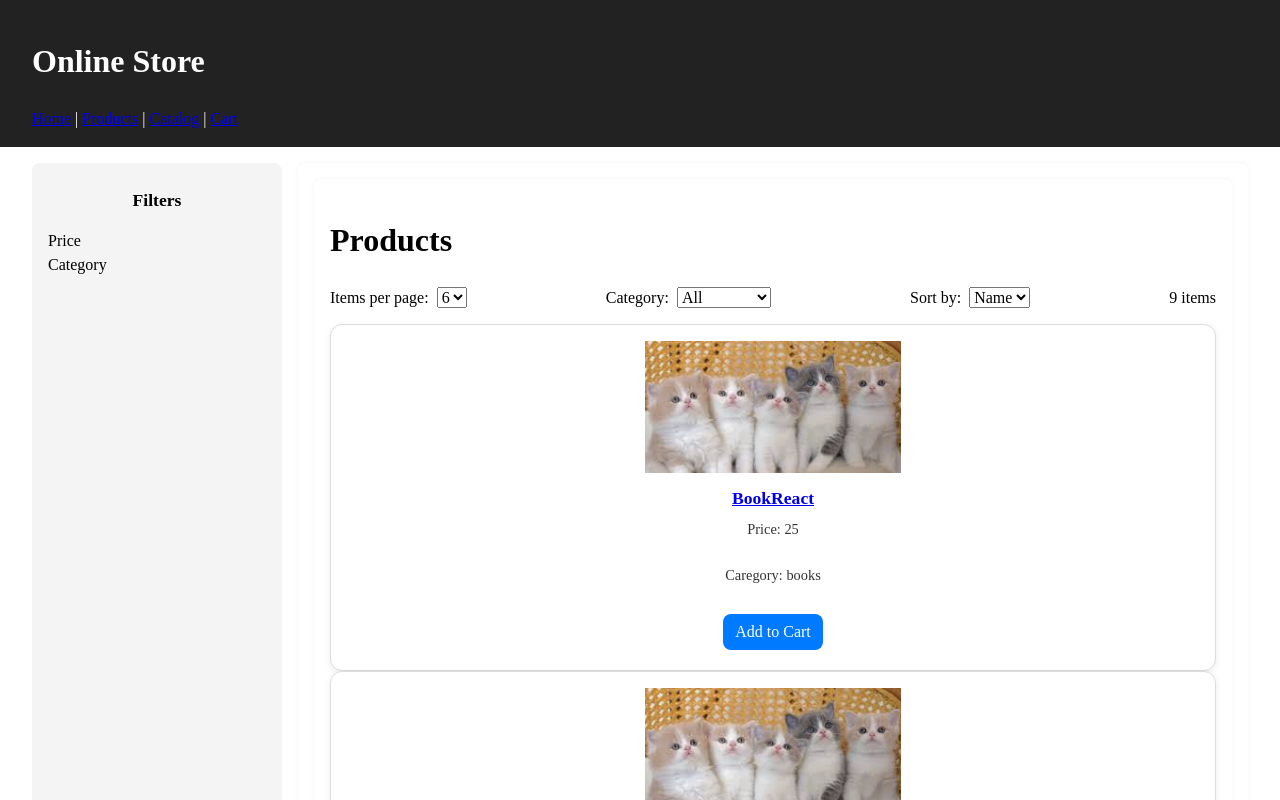
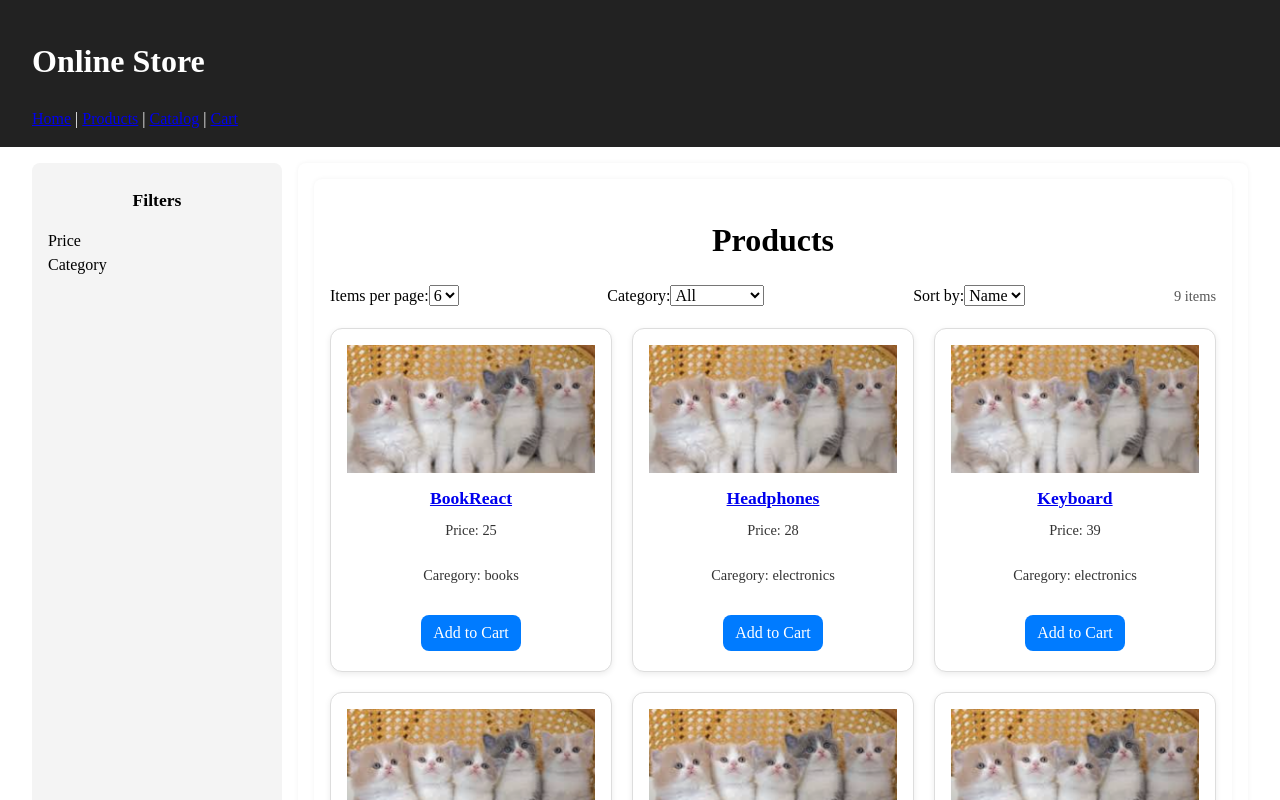
Before and after one commit to iKuzenkov/online-store-react, a React (Vite) app: page /products in a window 1280 px wide. Shown: the top 800 px of the page. Built offline with nearby package versions, Linux system fonts and the light colour scheme.

Commit message:
upd: ProductPage.scss

```diff
--- a/src/pages/ProductsPage/ProductsPage.scss
+++ b/src/pages/ProductsPage/ProductsPage.scss
@@ -1,20 +1,29 @@
 .product-page {
   padding: 20px;
 
+  h1 {
+    margin-bottom: 20px;
+
+    text-align: center;
+  }
+
   &__controls {
     display: flex;
+    flex-wrap: wrap;
     justify-content: space-between;
     align-items: center;
-    margin-bottom: 14px;
+    margin-bottom: 20px;
+    gap: 12px;
+  }
 
-    select {
-      margin-left: 8px;
-    }
+  &__count {
+    font-size: 0.9rem;
+    color: #555;
   }
 }
 
-.product-grid {
+.products-grid {
   display: grid;
   grid-template-columns: repeat(auto-fill, minmax(220px, 1fr));
-  gap: 16px;
+  gap: 20px;
 }
--- a/src/pages/cart/Cart.jsx
+++ /dev/null
@@ -1,46 +0,0 @@
-import React from "react";
-import { useSelector, useDispatch } from "react-redux";
-import {
-  addToCart,
-  removeFromCart,
-  clearCart,
-  decreaseQuantity,
-} from "../../features/cart/CartSlice";
-
-function Cart() {
-  const items = useSelector((state) => state.cart.items);
-  const dispatch = useDispatch();
-
-  if (items.length === 0) {
-    return <h2>Your cart is empty</h2>;
-  }
-
-  return (
-    <>
-      <div>
-        <h2>Cart</h2>
-        <button onClick={() => dispatch(clearCart())}>Clear cart</button>
-        <ul>
-          {items.map((item) => (
-            <li key={item.id}>
-              {item.name} — {item.price}$ × {item.quantity}
-              <button onClick={() => dispatch(decreaseQuantity(item.id))}>
-                -
-              </button>
-              <button onClick={() => dispatch(addToCart(item))}>+</button>
-              <button onClick={() => dispatch(removeFromCart(item.id))}>
-                Remove
-              </button>
-            </li>
-          ))}
-          <h3>
-            Total:{" "}
-            {items.reduce((acc, item) => acc + item.price * item.quantity, 0)}$
-          </h3>
-        </ul>
-      </div>
-    </>
-  );
-}
-
-export default Cart;
```
Also changed, not shown: src/pages/cart/CartPage.jsx (added).
